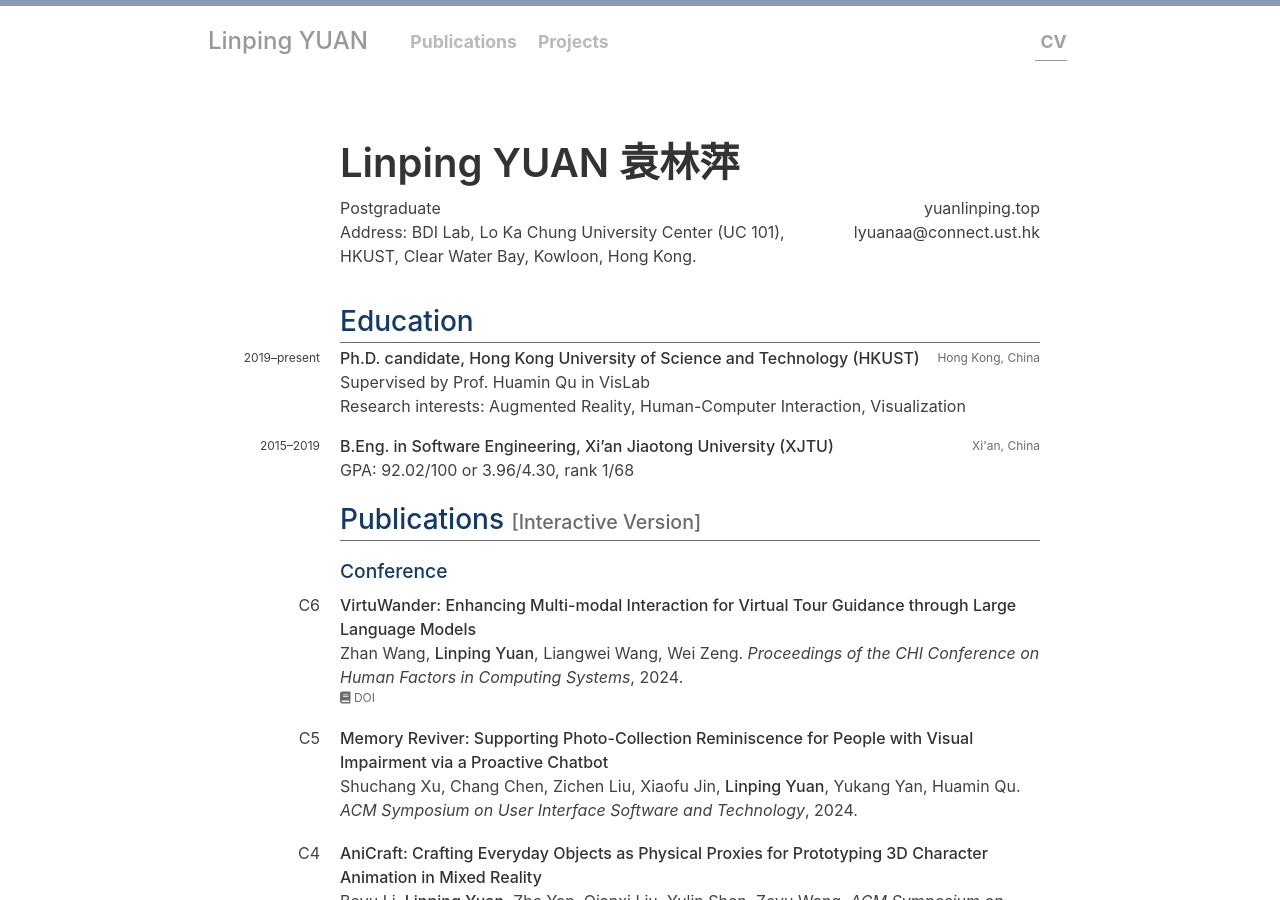
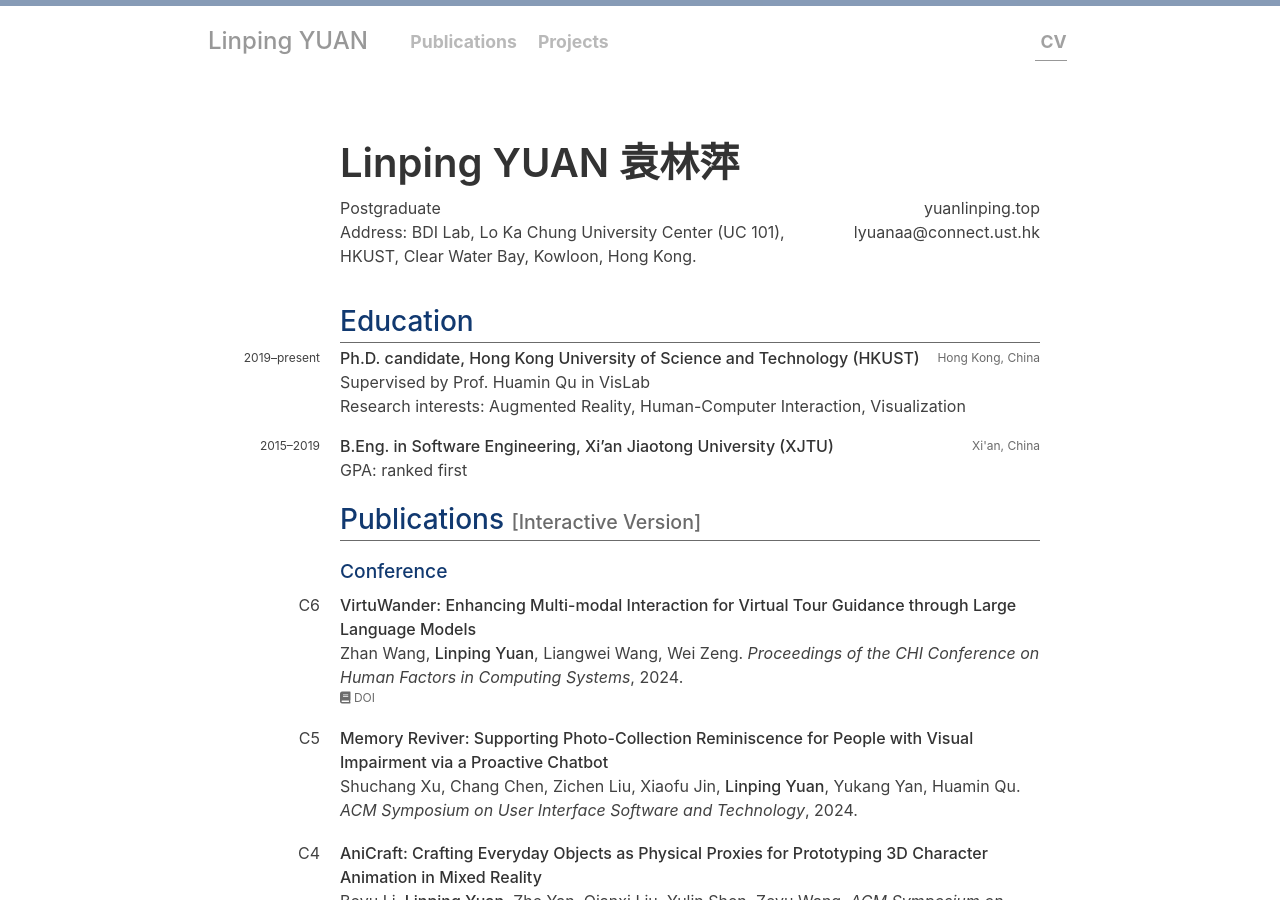
Before and after one commit to yuanlinping/yuanlinping.github.io, a Jekyll site: the page built from cv.html, in a window 1280 px wide and 900 px high. Built offline with Jekyll 4.4.1, drawn with Linux system fonts in a browser that asks for light colours.

Commit message:
update cv

```diff
--- a/_data/education.yml
+++ b/_data/education.yml
@@ -10,4 +10,4 @@
   degree: B.Eng. in Software Engineering
   location: Xi'an, China
   description:
-    - "GPA: 92.02/100 or 3.96/4.30, rank 1/68"
+    - "GPA: ranked first"
```
